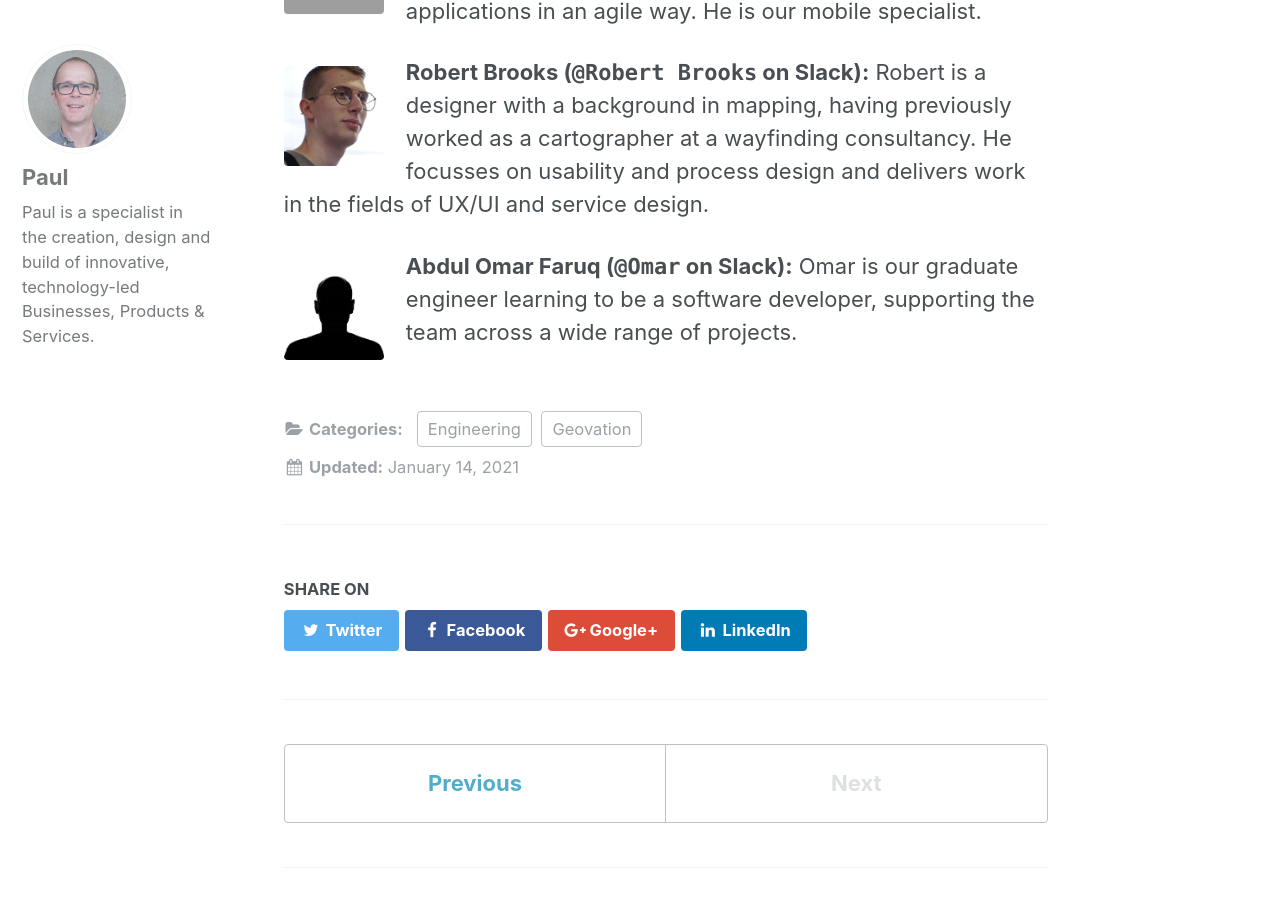
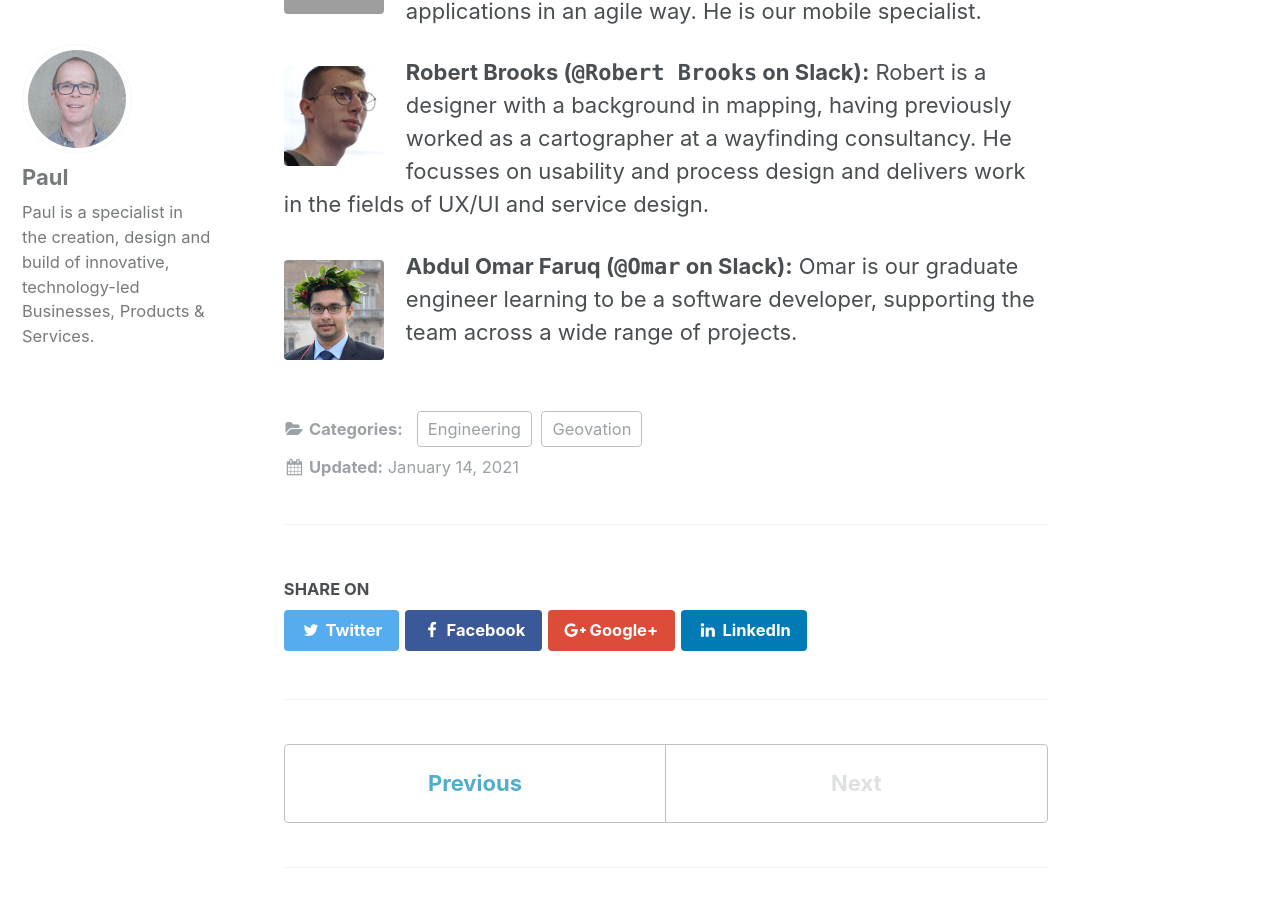
Before and after one commit to Geovation/geovation.github.io, a Jekyll site: the page built from _posts/2021-01-14-meet-the-engineering-team.md, in a window 1280 px wide and 900 px high, scrolled down 3980 px. Built offline with Jekyll 4.4.1, drawn with Linux system fonts in a browser that asks for light colours; comment, search, counter and statistics services are not loaded.

Commit message:
updated info for abdulomarfaruq (#88)

```diff
--- a/_posts/2021-01-14-meet-the-engineering-team.md
+++ b/_posts/2021-01-14-meet-the-engineering-team.md
@@ -73,7 +73,7 @@ Here's a little run-down of the team so you know who we are:
 
 
 <figure style="width: 100px; height: 100px; margin-top: 10px; margin-bottom: 10px;" class="align-left">
-  <img src="{{ site.url }}/assets/images/Headshot_Unknown.jpg" alt="">
+  <img src="{{ site.url }}/assets/images/Headshot_AbdulOmarFaruq.jpg" alt="">
 </figure>
 **Abdul Omar Faruq (`@Omar` on Slack):** Omar is our graduate engineer learning to be a software developer, supporting the team across a wide range of projects.
 
```
Also changed, not shown: assets/images/Headshot_AbdulOmarFaruq.jpg (added).
